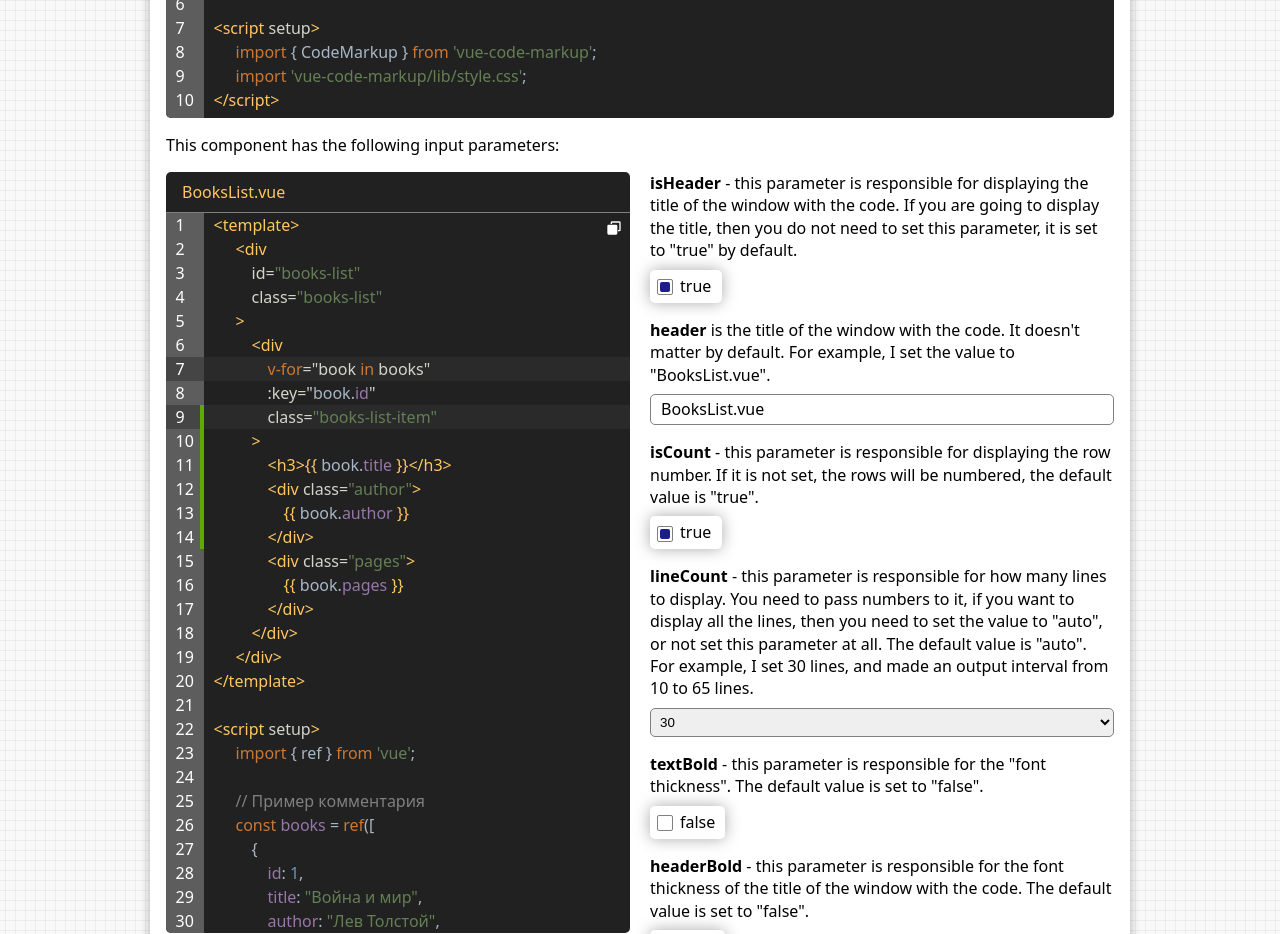
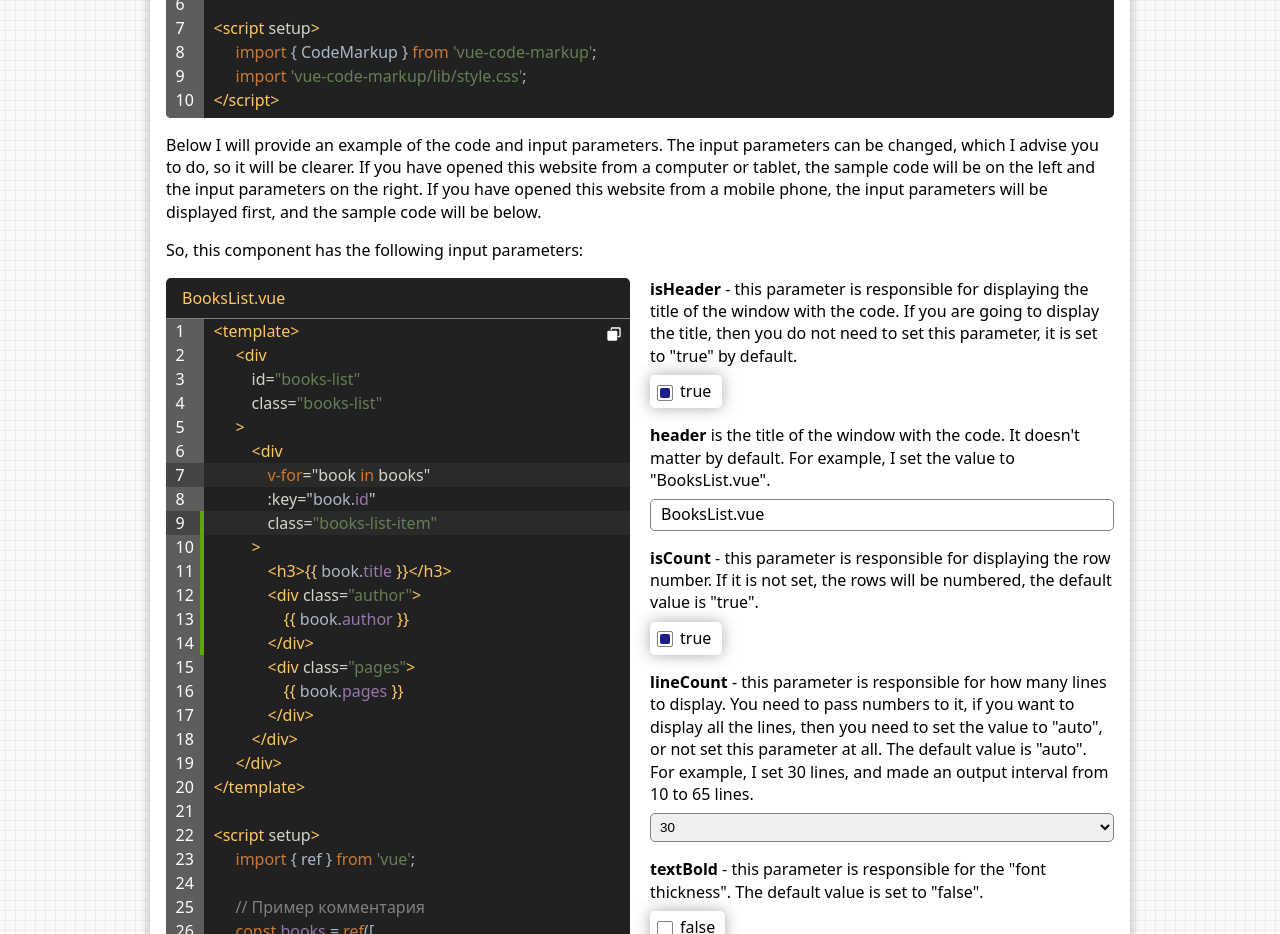
Before and after one commit to maksimkaJCHK/vue-code-markup, a Vue app: page / in a window 1280 px wide. Shown: the part 1620-2554 px from the top of the page. Built offline with nearby package versions, Linux system fonts and the light colour scheme.

Commit message:
написал документацию для компонента code-markup

```diff
--- a/src/components/doc/SettingsDoc.vue
+++ b/src/components/doc/CodeMarkupDoc.vue
@@ -12,7 +12,11 @@
       <code-marcup-example lang="ru" />
 
       <p>
-        Данный компонент имеет следующие входные параметры:
+        Ниже я приведу пример кода и входные параметры. Входные параметры можно менять, что я и советую вам сделать, так будет нагляднее. Если вы открыли данный сайт с компьютера или планшета, то пример кода будет находиться слева, а входные параметры справа. Если вы открыли данный сайт с мобильного телефона, то сначала будут идти входные параметры, а пример кода будет находиться ниже.
+      </p>
+
+      <p>
+        Итак, данный компонент имеет следующие входные параметры:
       </p>
     </template>
 
@@ -28,7 +32,11 @@
       <code-marcup-example />
 
       <p>
-        This component has the following input parameters:
+        Below I will provide an example of the code and input parameters. The input parameters can be changed, which I advise you to do, so it will be clearer. If you have opened this website from a computer or tablet, the sample code will be on the left and the input parameters on the right. If you have opened this website from a mobile phone, the input parameters will be displayed first, and the sample code will be below.
+      </p>
+
+      <p>
+        So, this component has the following input parameters:
       </p>
     </template>
 
--- a/src/pages/MainContent.vue
+++ b/src/pages/MainContent.vue
@@ -10,13 +10,13 @@
     <template v-if="lang === 'rus'">
       <intro-doc is-rus />
       <install-doc is-rus />
-      <settings-doc is-rus />
+      <code-markup-doc is-rus />
     </template>
 
     <template v-else>
       <intro-doc />
       <install-doc />
-      <settings-doc />
+      <code-markup-doc />
     </template>
 
     <!-- <tab-books-list lang="ru" />
@@ -32,7 +32,7 @@
   import SelectLang from '@/components/SelectLang.vue';
   import IntroDoc from '@/components/doc/IntroDoc.vue';
   import InstallDoc from '@/components/doc/InstallDoc.vue';
-  import SettingsDoc from '@/components/doc/SettingsDoc.vue';
+  import CodeMarkupDoc from '@/components/doc/CodeMarkupDoc.vue';
 
   import BooksLineCount from '@/components/code-examples/books/BooksLineCount.vue';
   import BooksStyleHeight from '@/components/code-examples/books/BooksStyleHeight.vue';
```
